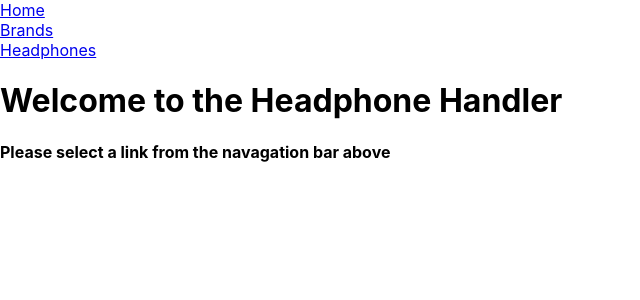
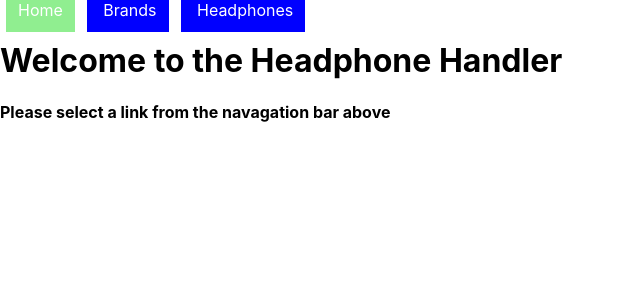
Before and after one commit to doosemavis/headphone_handler, a React (Create React App) app in the folder hh-frontend/: page / in a window 1280 px wide. Shown: the top 300 px of the page, without its empty margins (0-640 px from the left). Built offline with nearby package versions, Linux system fonts and the light colour scheme.

Commit message:
styled navigation bar with buttons

```diff
--- a/hh-frontend/src/App.js
+++ b/hh-frontend/src/App.js
@@ -1,9 +1,10 @@
 import React, { Component } from 'react';
 import './App.css';
-import { Route, BrowserRouter as Router, Switch, Link } from 'react-router-dom';
+import { Route, BrowserRouter as Router, Switch } from 'react-router-dom';
 import BrandContainer from './containers/BrandContainer.js';
 import HeadphoneContainer from './containers/HeadphoneContainer.js';
 import Home from './containers/Home.js';
+import Navigation from './components/Navigation.js';
 
 class App extends Component {
 
@@ -12,14 +13,8 @@ class App extends Component {
 
     return (
       <Router>
+        <Navigation />
         <div className="conatiner">
-          <nav>
-              <Link to="/">Home</Link>
-              <br/>
-              <Link to="/brands">Brands</Link>
-              <br/>
-              <Link to="/headphones">Headphones</Link>
-          </nav>
           <Switch>
             <Route exact path="/" component={Home}/>
             <Route exact path="/brands" component={BrandContainer}/>
--- /dev/null
+++ b/hh-frontend/src/components/Navigation.js
@@ -0,0 +1,45 @@
+import React from 'react';
+import { NavLink } from 'react-router-dom';
+
+
+const link = {
+    width: '100px',
+    padding: '12px',
+    margin: '0 6px 6px',
+    background: 'blue',
+    textDecoration: 'none',
+    color: 'white',
+}
+
+const Navigation = () => {
+    return (
+        <div>
+            <NavLink
+                to='/'
+                exact
+                style={link}
+                activeStyle={{
+                    background: 'lightgreen',
+                }}
+            > Home</NavLink>
+            <NavLink
+                to='/brands'
+                exact
+                style={link}
+                activeStyle={{
+                    background: 'lightgreen',
+                }}
+            > Brands</NavLink>
+            <NavLink
+                to='/headphones'
+                exact
+                style={link}
+                activeStyle={{
+                    background: 'lightgreen',
+                }}
+            > Headphones</NavLink>
+        </div>
+    )
+}
+
+export default Navigation;
--- a/hh-frontend/src/containers/brandForm.js
+++ b/hh-frontend/src/containers/brandForm.js
@@ -35,6 +35,7 @@ class BrandForm extends Component {
             <form onSubmit={this.handleOnSubmit}>
                 <input
                 type="text"
+                name="brand"
                 value={this.state.brand.name}
                 onChange={this.handleOnChange}
                 />
```
Also changed, not shown: hh-frontend/src/components/Brand.js (deleted), hh-frontend/src/components/Headphone.js (deleted), hh-frontend/src/components/Home.js (deleted), 1 other file (tests, documents, lock files or other folders).
